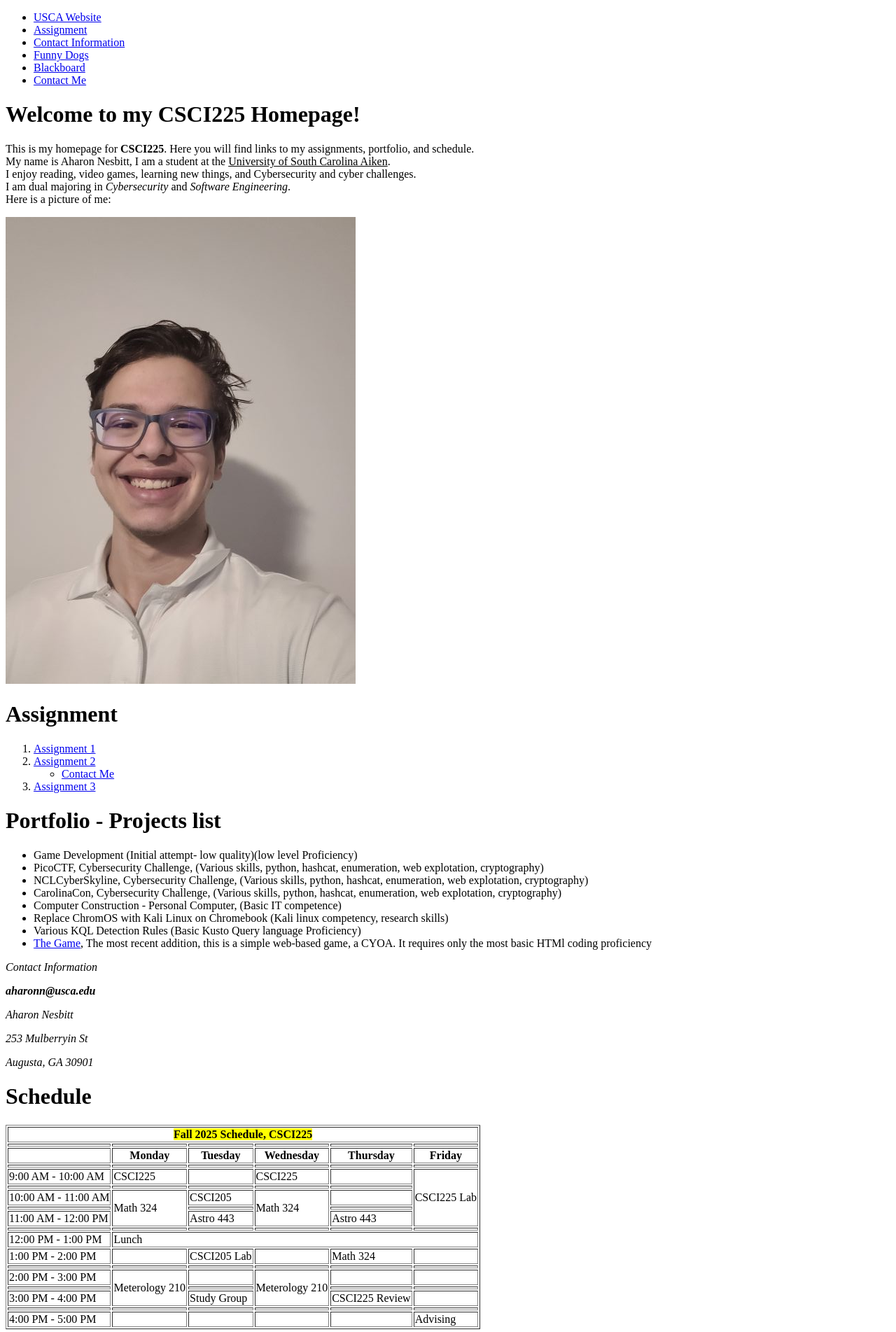
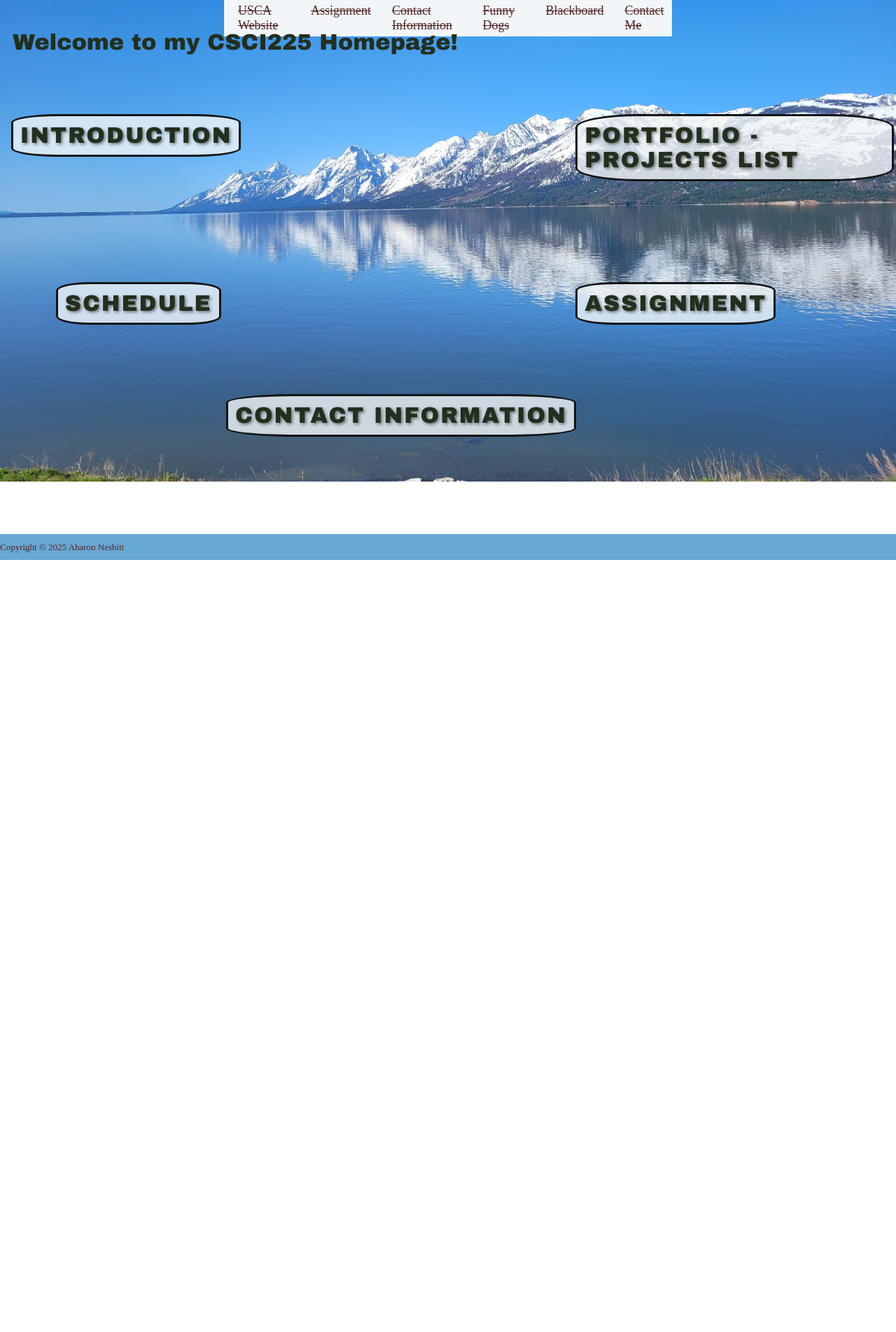
Before and after one commit to CaesarTheDay11/CSCI225, a plain HTML site: page index.html in a window 1280 px wide. Shown: the top 1903 px of the page at 70% size. After the commit the page ends 800 px from the top, so only its background shows below. Drawn offline with Linux system fonts and the light colour scheme; a web font is replaced by a local one.

Commit message:
CSS channges

```diff
--- /dev/null
+++ b/css/home.css
@@ -0,0 +1,302 @@
+:root {
+    --color-body-bg: hsl(200, 27%, 96%);
+    --color-body-bg-opacity: hsl(200, 27%, 96%, 0.8);
+    --color-body-text: hsl(0, 38%, 23%);
+    --color-page1-text: hsl(101, 22%, 15%);
+    --color-page1-bg: hsla(0, 15%, 95%, 0.5);
+    --color-page2-text: hsl(90, 16%, 12%);
+    --color-page2-bg: hsl(309, 44%, 74%);
+    --color-page3-bg: hsl(120, 29%, 95%);
+    --color-page3-text: hsl(204, 23%, 17%);
+    --color-bottom-bar-bg: hsl(204, 56%, 60%, 0.95);
+    --color-pages-bg: hsl(204, 56%, 60%, 0.5);
+    --color-bottom-bar-text: hsl(0, 38%, 23%);
+    --sidebar-color: hsl(204, 26%, 81%);
+    --font1-font: 'Arial Black', Gadget, sans-serif;
+    --font2-font: 'Courier New', Courier, monospace;
+    --font3-font: 'Times New Roman', Times New Roman, serif;
+    --full-height: 100vh;
+    --full-width: 100vw;
+    --page-height: 50%;
+    --page-width: 50%;
+    --page-top: 25vh;
+    --bar-height: 50vh;
+    --page-body-image: url("../img/Lake.jpg");
+    --font-minecraft: "VT323", monospace;
+}
+.introduction,
+.assignment,
+.portfolio,
+.schedule,
+.contact,
+.address {
+    display: none;
+    border-bottom: 3px solid #fff;
+    border-right: 3px solid #fff;
+    background-color: var(--color-body-bg-opacity);
+    font-family: var(--font-minecraft);
+    font-weight: 100;
+    z-index: 1000;
+    left: 25%;
+    width: 50%;
+    top: 25%;
+}
+.introduction{
+    position: absolute;
+    float: left;
+    width: var(--page-width);
+    top: var(--page-top);
+    color: var(--color-bottom-bar-text);
+    z-index: 0;
+    height: 100px;
+}
+.introduction img{
+    position: relative;
+    top: 10px;
+    float: left;
+    width: 25%;
+    object-fit: cover;
+    border: 3px solid #261a1a;
+    padding: 10px;
+    left: 10px;
+}
+
+.navbar{
+    position: fixed;
+    width: var(--page-width);
+    top: 0;
+    left: 25%;
+    color: var(--color-bottom-bar-text);
+    background-color: var(--color-body-bg);
+    font-size: large;
+}
+.navbar ul {
+    display: flex;
+    flex-direction: row;
+    list-style: none;
+    margin: 5px 0;
+    padding: 0 20px;
+    width: 100%;
+}
+.navbar li {
+    margin-right: 30px;
+    display: inline;
+}
+/* Hide all sections by default */
+.introduction-title,
+.portfolio-title,
+.assignment-title,
+.contact-title,
+.schedule-title {
+    z-index: 4;
+    cursor: pointer;
+    display: block;
+    margin: 3px;
+    border-radius: 20% 20% 20% 20%;
+    border-color: hsl(204, 13%, 8%);
+    border-style: solid;
+    background-color: var(--color-body-bg-opacity);
+}
+/* Position h1 absolutely in each section */
+.introduction-title {
+    position: absolute;
+    left: 1%;
+    top: 20%;
+
+}
+.portfolio-title {
+    position: absolute;
+    left: 64%;
+    top: 20%;
+}
+
+.assignment-title {
+    position: absolute;
+    left: 64%;
+    top: 50%;
+}
+
+.contact-title {
+    position: absolute;
+    left: 25%;
+    top: 70%;
+}
+
+.schedule-title {
+    position: absolute;
+    left: 6%;
+    top: 50%;
+}
+
+.introduction-title:hover + .introduction  {
+    display: block;
+    z-index: 100;
+}
+.assignment-title:hover + .assignment  {
+    display: block;
+    z-index: 1000;
+    position: relative;
+    top: 300px;
+}
+.portfolio-title:hover + .portfolio  {
+    display: block;
+    z-index: 1000;
+}
+.schedule-title:hover + .schedule  {
+    display: block;
+    z-index: 1000;
+}
+.contact-title:hover + .address {
+    display: block;
+    z-index: 1000;
+}
+
+.portfolio {
+    position: absolute;
+    color: var(--color-body-text);
+    font-size: medium;
+    z-index: 1;
+}
+.assignment {
+    position: absolute;
+    color: var(--color-body-text);
+    font-size: medium;
+    width: 200px;
+    z-index: 1;
+}
+.address {
+    position: absolute;
+    color: var(--color-body-text);
+    font-size: medium;
+    z-index: 1;
+    width: 200px;
+}
+.schedule {
+    position: absolute;
+    color: var(--color-body-text);
+    font-size: medium;
+    z-index: 1;
+    border: 3px solid #261a1a;
+    padding: 10px;
+    vertical-align: middle;
+    empty-cells: show;
+    z-index: 1000;
+    width: 500px;
+}
+
+h1 {
+    font-family: var(--font1-font);
+    font-size: xx-large;
+    margin: 10px 0;
+    padding: 10px;
+    color: var(--color-page1-text);
+}
+
+footer {
+    position: fixed;
+    left: 0;
+    bottom: 0px;
+    width: 100vw;
+    color: var(--color-bottom-bar-text);
+    background-color: var(--color-bottom-bar-bg);
+    font-size: small;
+    z-index: 100;
+}
+body {
+    background-image: var(--page-body-image);
+    background-size: 100%, 100%;      /* Makes the image cover the whole background */
+    background-repeat: no-repeat; /* Prevents tiling */
+}
+h1 {
+    text-transform: uppercase;
+    letter-spacing: 2px;
+    text-shadow: 2px 2px 4px rgba(0, 0, 0, 0.5);
+}
+p {
+    line-height: 1.9ex;
+    text-align: justify;
+}
+a {
+    text-decoration: none;
+    color: var(--color-body-text);
+    text-decoration: line-through;
+}
+
+a:hover {
+    text-decoration: wavy underline;
+}
+
+
+
+@keyframes change-color {
+    from {
+        color: hsl(22, 36%, 43%);
+    }
+    20% {
+        color: hsl(60, 46%, 34%);
+    }
+    40% {
+        color: hsl(120, 33%, 36%);
+    }
+    60% {
+        color: hsl(240, 74%, 44%);
+    }
+    80% {
+        color: hsl(300, 33%, 33%);
+    }
+    to {
+        color: hsl(0, 33%, 35%);
+    }
+}
+
+p ::first-letter{
+    font-weight: bold;
+    font-size : 110%;
+}
+.introduction p {
+    animation: change-color 3s infinite running;
+}
+tr:nth-child(even) {
+    background-color: var(--color-page2-bg);
+}
+
+h1 {
+    transition: 10s;
+}
+h1:hover {
+    transform: rotate(-100deg);
+}
+
+p {
+    transition: 5s;
+}
+p:hover {
+    position: relative;
+    transform: scale(1.1);
+    left: 100px;
+}
+.introduction:hover ,
+.assignment:hover ,
+.portfolio:hover ,
+.schedule:hover ,
+.contact,
+.address:hover {
+    background-color: var(--color-page3-bg);
+    color: var(--color-page3-text);
+    transition: 1s;
+    display: block;
+    z-index: 1000;
+}
+
+.portfolio li:first-of-type {
+    box-shadow: 1px 1px 5px rgb(37, 30, 30);
+}
+#title {
+    font-family: var(--font1-font);
+    font-size: xx-large;
+    margin: 10px 0;
+    padding: 10px;
+    color: var(--color-page1-text);
+    position: absolute;
+    top: 25px;
+}
--- a/index.html
+++ b/index.html
@@ -2,6 +2,8 @@
 <html lang="en">
 <head>
     <title>CSCI225 Homepage of Aharon Nesbitt</title>
+    <link rel="stylesheet" href="css/home.css">
+    <link href="https://fonts.googleapis.com/css2?family=Bitcount+Single+Ink:wght@100..900&family=Roboto:ital,wght@0,100..900;1,100..900&family=VT323&display=swap" rel="stylesheet">
 </head>
 <body>
 
@@ -15,9 +17,9 @@
         <li><a href="ContactMe.html">Contact Me</a></li>
     </ul>
 </div>
-
+<p id="title">Welcome to my <b>CSCI225</b> Homepage!</p>
+<h1 class = "section-title introduction-title"> Introduction</h1>
 <div class="introduction">
-<h1>Welcome to my <b>CSCI225</b> Homepage!</h1>
 <p>This is my homepage for <b>CSCI225</b>. Here you will find links to my assignments, portfolio, and schedule. <br>
 My name is Aharon Nesbitt, I am a student at the <u>University of South Carolina Aiken</u>. <br>
 I enjoy reading, video games, learning new things, and Cybersecurity and cyber challenges. <br>
@@ -26,8 +28,8 @@ Here is a picture of me:</p>
 <img src="img/ProfilePicture1.jpg" alt="Profile Picture">
 </div>
 
+<h1 class="section-title assignment-title">Assignment</h1>
 <div class="assignment">
-<h1>Assignment</h1>
 <ol>
     <li> <a href="doc/assignment1.pdf">Assignment 1</a></li>
     <li> <a href="doc/assignment2.pdf">Assignment 2</a>
@@ -39,9 +41,9 @@ Here is a picture of me:</p>
 </ol>
 </div>
 
+<h1 class = "section-title portfolio-title">Portfolio - Projects list</h1>
 <div class="portfolio">
-    <h1>Portfolio - Projects list</h1>
-    <ul>
+        <ul>
         <li> Game Development (Initial attempt- low quality)(low level Proficiency)</li>
         <li>PicoCTF, Cybersecurity Challenge, (Various skills, python, hashcat, enumeration, web explotation, cryptography) </li>
         <li>NCLCyberSkyline, Cybersecurity Challenge, (Various skills, python, hashcat, enumeration, web explotation, cryptography) </li>
@@ -52,28 +54,19 @@ Here is a picture of me:</p>
         <li><a href="https://caesartheday11.github.io/CSCI225/game.html">The Game</a>, The most recent addition, this is a simple web-based game, a CYOA. It requires only the most basic HTMl coding proficiency</li>
     </ul>
 </div>
+<h1 class="section-title contact-title">Contact Information</h1>
+<address class="address">
 
-<address id="address">
-    <p>Contact Information</p>
     <p><b>aharonn@usca.edu</b></p>
     <p>Aharon Nesbitt</p>
     <p>253 Mulberryin St</p>
     <p>Augusta, GA 30901</p>
 </address>
-
+<h1 class="section-title schedule-title">Schedule</h1>
 <div class="schedule">
-<h1>Schedule</h1>
 <table border = "1">
     <tr>
         <th colspan="6"><b><mark>Fall 2025 Schedule, CSCI225</mark></b></th>
-    </tr>
-    <tr>
-        <td></td>
-        <td></td>
-        <td></td>
-        <td></td>
-        <td></td>
-        <td></td>
     </tr>
     <tr>
         <th></th>
@@ -84,55 +77,24 @@ Here is a picture of me:</p>
         <th>Friday</th>
     </tr>
     <tr>
-        <td></td>
-        <td></td>
-        <td></td>
-        <td></td>
-        <td></td>
-        <td></td>
-    </tr>
-    <tr>
         <td>9:00 AM - 10:00 AM</td>
         <td>CSCI225</td>
         <td></td>
         <td>CSCI225</td>
         <td></td>
-        <td rowspan="5">CSCI225 Lab</td>
-    </tr>
-    <tr>
-        <td></td>
-        <td></td>
-        <td></td>
-        <td></td>
-        <td></td>
-
+        <td rowspan="4">CSCI225 Lab</td>
     </tr>
     <tr>
         <td>10:00 AM - 11:00 AM</td>
-        <td rowspan="3">Math 324</td>
+        <td rowspan="2">Math 324</td>
         <td>CSCI205</td>
-        <td rowspan="3">Math 324</td>
+        <td rowspan="2">Math 324</td>
         <td></td>
-
-    </tr>
-    <tr>
-        <td></td>
-        <td></td>
-        <td></td>
-
     </tr>
     <tr>
         <td>11:00 AM - 12:00 PM</td>
         <td>Astro 443</td>
         <td>Astro 443</td>
-    </tr>
-    <tr>
-        <td></td>
-        <td></td>
-        <td></td>
-        <td></td>
-        <td></td>
-        <td></td>
     </tr>
     <tr>
         <td>12:00 PM - 1:00 PM</td>
@@ -147,40 +109,18 @@ Here is a picture of me:</p>
     <td></td>
 </tr>
 <tr>
-        <td></td>
-        <td></td>
-        <td></td>
-        <td></td>
-        <td></td>
-        <td></td>
-</tr>
-<tr>
     <td>2:00 PM - 3:00 PM</td>
-    <td rowspan = "3">Meterology 210</td>
+    <td rowspan = "2">Meterology 210</td>
     <td></td>
-    <td rowspan = "3">Meterology 210</td>
+    <td rowspan = "2">Meterology 210</td>
     <td></td>
     <td></td>
-</tr>
-<tr>
-        <td></td>
-        <td></td>
-        <td></td>
-        <td></td>
 </tr>
 <tr>
     <td>3:00 PM - 4:00 PM</td>
     <td>Study Group</td>
     <td>CSCI225 Review</td>
     <td></td>
-</tr>
-<tr>
-        <td></td>
-        <td></td>
-        <td></td>
-        <td></td>
-        <td></td>
-        <td></td>
 </tr>
 <tr>
     <td>4:00 PM - 5:00 PM</td>
@@ -191,7 +131,6 @@ Here is a picture of me:</p>
     <td>Advising</td>
 </tr>
 </table>
-
 </div>
 
 <footer>
```
Also changed, not shown: ContactMe.html (+2 -2 lines), img/Lake.jpg (added).
